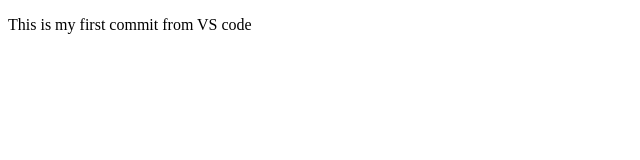
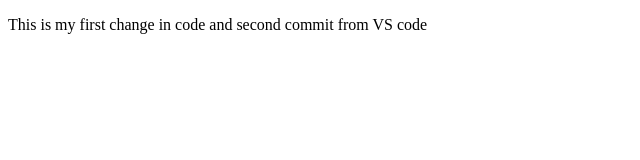
Before and after one commit to mirra9002/first_repo, a plain HTML site: page index.html in a window 1280 px wide. Shown: the whole page, without its empty margins (0-640 px from the left). Drawn offline with Linux system fonts and the light colour scheme.

Commit message:
second commit

```diff
--- a/index.html
+++ b/index.html
@@ -7,7 +7,7 @@
 </head>
 <body>
 
-    <p>This is my first commit from VS code</p>
+    <p>This is my first change in code and second commit from VS code</p>
 
 </body>
 </html>
```
